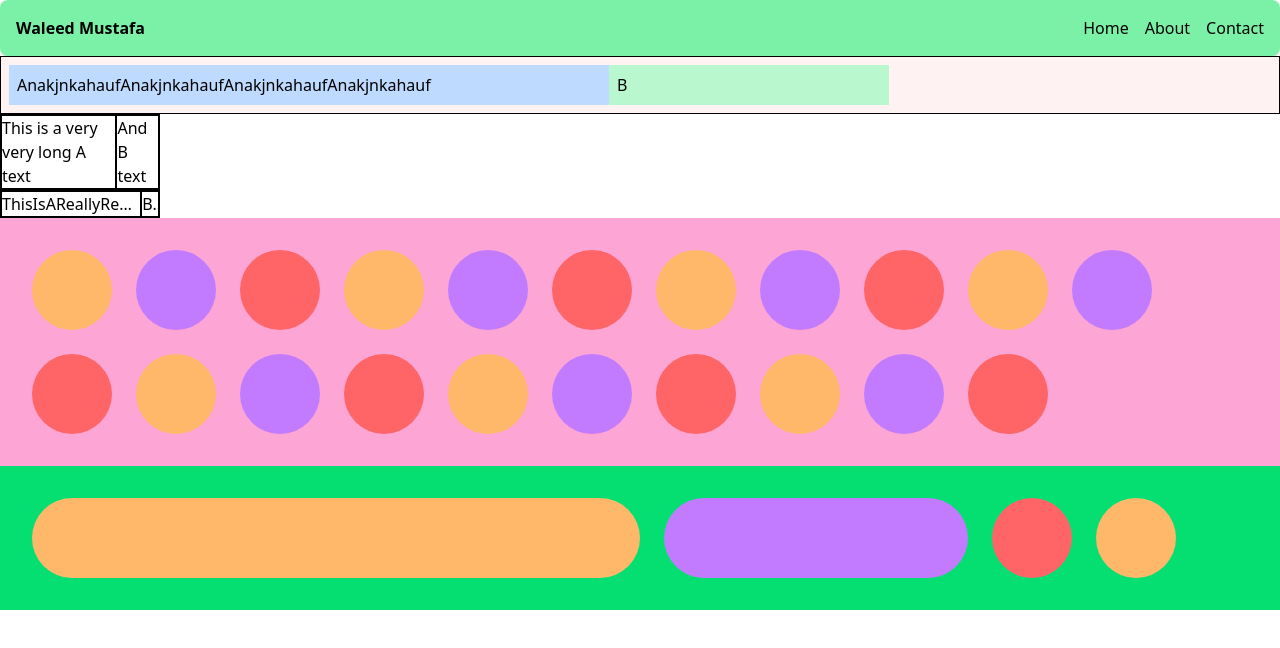
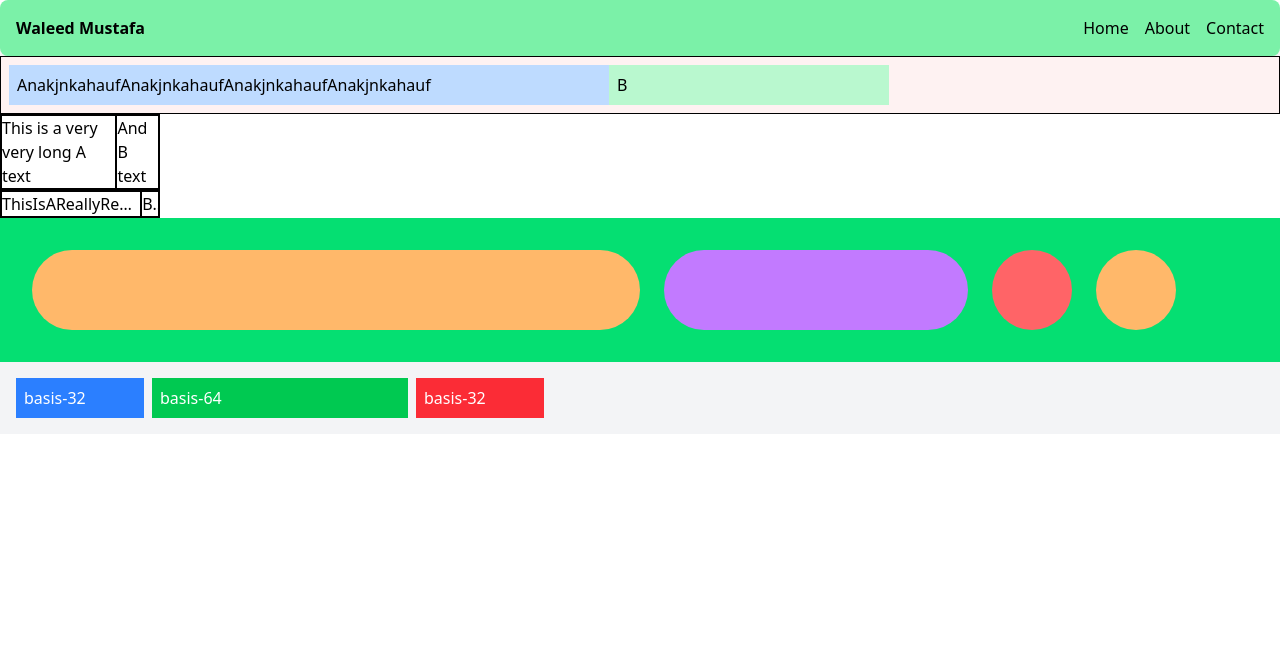
Before and after one commit to waleedmustafa50/tailwind-playground, a website: page src/index.html in a window 1280 px wide. Drawn offline with nearby package versions, Linux system fonts and the light colour scheme; files that its build step writes are made by us from their sources.

Commit message:
tailwind flex, basis depth and compare with w-<number>

```diff
--- a/src/index.html
+++ b/src/index.html
@@ -45,7 +45,7 @@
     B text
   </div>
 </div>
-
+<!--
 <div class="bg-pink-300 flex flex-wrap gap-6 p-8 w-full">
   <div class="bg-orange-300 shrink-0 w-20 h-20 rounded-full"></div>
   <div class="bg-purple-400 w-20 h-20 rounded-full"></div>
@@ -69,7 +69,7 @@
   <div class="bg-purple-400 w-20 h-20 rounded-full"></div>
   <div class="bg-red-400 w-20 h-20 rounded-full"></div>
 
-</div>
+</div> -->
 
 <div class="bg-green-400 flex  gap-6 p-8 w-full">
   <div class="bg-orange-300 w-20 basis-1/2 h-20 rounded-full"></div>
@@ -80,7 +80,12 @@
 </div>
 
 
-
+<div class="flex gap-2 bg-gray-100 p-4">
+  <div class="basis-32 bg-blue-500 text-white p-2">basis-32</div>
+  <div class="w-64 bg-green-500 text-white p-2">basis-64</div>
+  <div class="basis-32 bg-red-500 text-white p-2">basis-32</div>
+  <!-- Extra space remains unused! -->
+</div>
 
 </body>
 </html>
```
